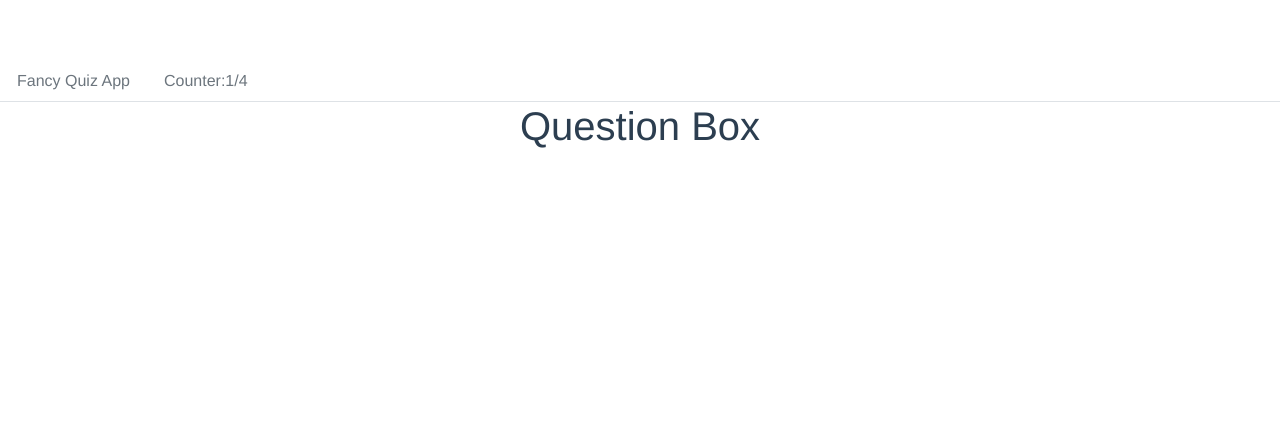
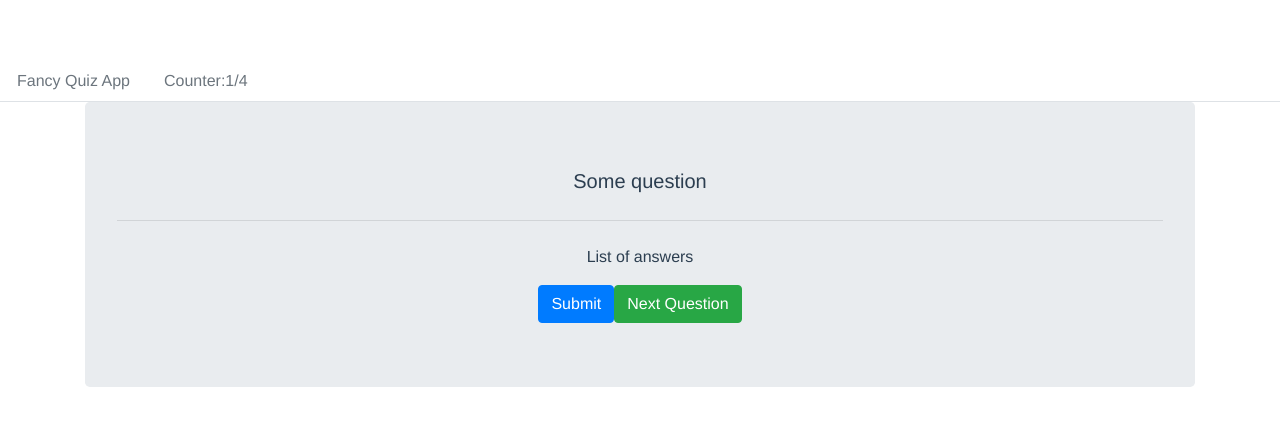
Before and after one commit to NewtonKamau/quiz-vue, a Vue app: page / in a window 1280 px wide. Shown: the top 426 px of the page. Built offline with nearby package versions, Linux system fonts and the light colour scheme.

Commit message:
made the look and feel of the app with dummy data

```diff
--- a/src/components/QuestionBox.vue
+++ b/src/components/QuestionBox.vue
@@ -1,3 +1,20 @@
 <template>
-    <h1>Question Box</h1>
+  <div>
+    <div>
+      <b-jumbotron>
+        <template #lead>
+          Some question
+        </template>
+
+        <hr class="my-4" />
+
+        <p>
+      List of answers
+        </p>
+
+        <b-button variant="primary" href="#">Submit</b-button>
+        <b-button variant="success" href="#">Next Question</b-button>
+      </b-jumbotron>
+    </div>
+  </div>
 </template>
```
